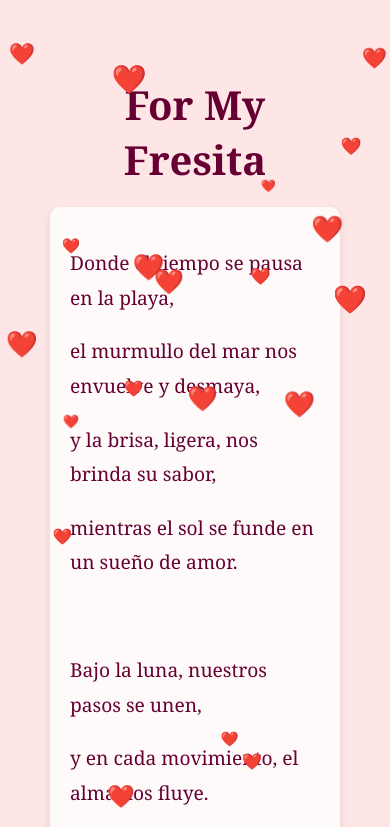
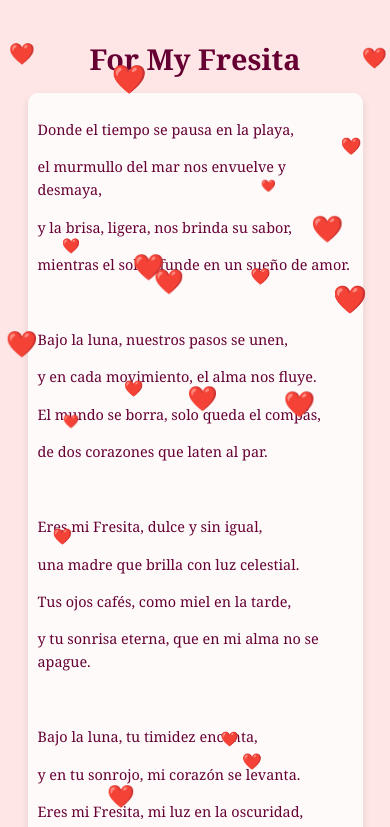
Before and after one commit to lobosupreme/Mi-fresita, a plain HTML site: page index.html in a window 390 px wide. Shown: the top 827 px of the page. Drawn offline with Linux system fonts and the light colour scheme.

Commit message:
Updatev3 index.html

```diff
--- a/index.html
+++ b/index.html
@@ -10,30 +10,30 @@
             background-color: #ffe6e6;
             color: #660033;
             text-align: center;
-            padding: 50px;
+            padding: 20px;
             margin: 0;
             overflow: hidden;
             position: relative;
         }
         h1 {
-            font-size: 2.5em;
-            margin-bottom: 20px;
+            font-size: 2em;
+            margin-bottom: 15px;
             animation: fadeIn 2s ease-in-out;
         }
         .poem {
-            font-size: 1.2em;
-            line-height: 1.8;
-            max-width: 600px;
+            font-size: 1em;
+            line-height: 1.6;
+            max-width: 90%;
             margin: 0 auto;
             text-align: left;
-            padding: 20px;
+            padding: 15px;
             background-color: rgba(255, 255, 255, 0.8);
             border-radius: 10px;
             box-shadow: 0 4px 8px rgba(0, 0, 0, 0.1);
             animation: fadeIn 3s ease-in-out;
         }
         .interactive {
-            margin-top: 30px;
+            margin-top: 20px;
             animation: fadeIn 4s ease-in-out;
         }
         button {
@@ -51,8 +51,8 @@
         }
         #specialMessage {
             display: none;
-            margin-top: 20px;
-            font-size: 1.2em;
+            margin-top: 15px;
+            font-size: 1.1em;
             color: #cc0000;
             font-weight: bold;
             animation: heartbeat 1.5s infinite;
@@ -102,6 +102,27 @@
         @keyframes fall {
             to {
                 transform: translateY(100vh);
+            }
+        }
+
+        /* Mobile-specific adjustments */
+        @media (max-width: 600px) {
+            h1 {
+                font-size: 1.8em;
+            }
+            .poem {
+                font-size: 0.9em;
+                padding: 10px;
+            }
+            button {
+                font-size: 0.9em;
+                padding: 8px 16px;
+            }
+            #specialMessage {
+                font-size: 1em;
+            }
+            .hearts span {
+                font-size: 16px;
             }
         }
     </style>
```
